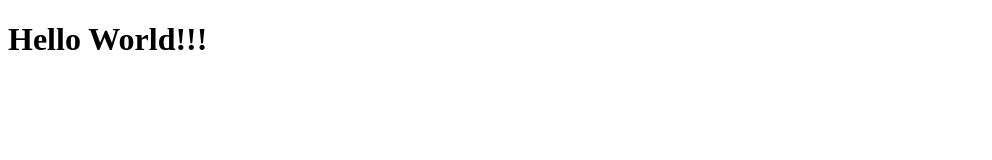
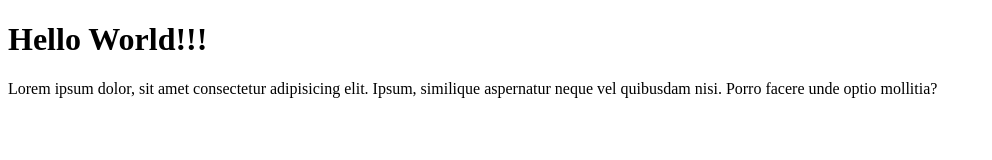
Before and after one commit to erfanfahrrezi/wpu-git-test, a plain HTML site: page index.html in a window 1280 px wide. Shown: the whole page, without its empty margins (0-992 px from the left). Drawn offline with Linux system fonts and the light colour scheme.

Commit message:
menambahkan paragrap di file index.html

```diff
--- a/index.html
+++ b/index.html
@@ -7,5 +7,6 @@
 </head>
 <body>
     <h1>Hello World!!!</h1>
+    <p>Lorem ipsum dolor, sit amet consectetur adipisicing elit. Ipsum, similique aspernatur neque vel quibusdam nisi. Porro facere unde optio mollitia?</p>
 </body>
 </html>
```
